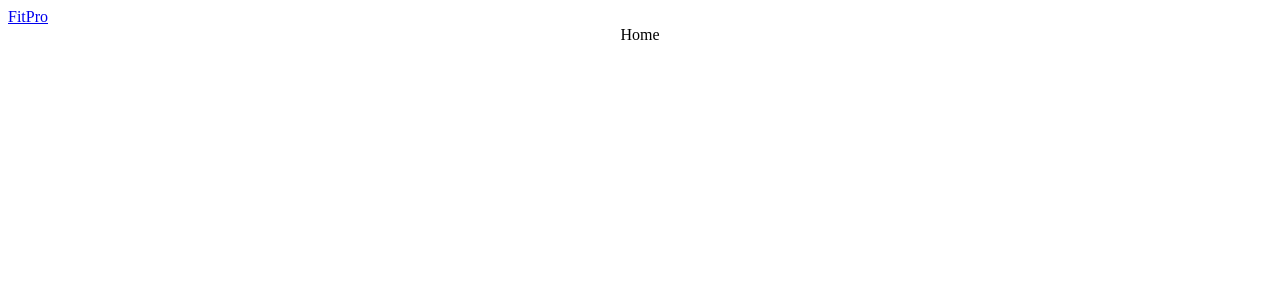
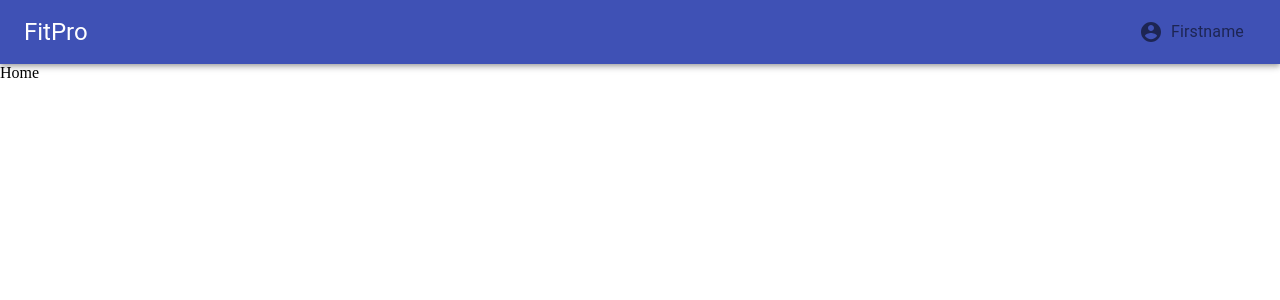
Before and after one commit to heatherwang39/Fitpro, a React app in the folder app/: page / in a window 1280 px wide. Shown: the top 300 px of the page. Built offline with nearby package versions, Linux system fonts and the light colour scheme.

Commit message:
Add user reducer, material-ui, navigation bar

```diff
--- a/app/index.html
+++ b/app/index.html
@@ -7,7 +7,7 @@
     </title>
 </head>
 
-<body class="container">
+<body>
     <div id="app"></div>
     <script src="/bundle.js"></script>
 </body>
--- a/app/package.json
+++ b/app/package.json
@@ -13,6 +13,8 @@
   "author": "",
   "license": "ISC",
   "dependencies": {
+    "@material-ui/core": "^4.9.2",
+    "@material-ui/icons": "^4.9.1",
     "body-parser": "^1.19.0",
     "history": "^4.10.1",
     "react": "^16.12.0",
--- a/app/src/components/Main.jsx
+++ b/app/src/components/Main.jsx
@@ -12,7 +12,6 @@ import { store } from "../store";
 export const Main = () => (
     <Router history={history}>
         <Provider store={store}>
-            <div className="container mt-3">
             <Navigation />
             <Route
                 exact
@@ -23,7 +22,6 @@ export const Main = () => (
                 path="/login"
                 component={LoginContainer}
             />
-            </div>
         </Provider>
     </Router>
 );
--- a/app/src/components/Navigation.jsx
+++ b/app/src/components/Navigation.jsx
@@ -3,16 +3,37 @@
  * Included on all pages
  */
 
-import { Link } from "react-router-dom";
 import React from "react";
+import { connect } from "react-redux";
+import {
+    AppBar, IconButton, Toolbar, Typography,
+} from "@material-ui/core";
+import { AccountCircle } from "@material-ui/icons";
 
-
-export const Navigation = () => (
-    <div className="header">
-        <Link to="/">
-            FitPro
-        </Link>
-    </div>
+const _Navigation = ({ user }) => (
+    <AppBar position="static">
+        <Toolbar>
+            <Typography variant="h5">
+                FitPro
+            </Typography>
+            <div className="navbar-right">
+                {user != null
+            && (
+                <div>
+                    <IconButton>
+                        <AccountCircle />
+                        <Typography className="navbar-name">
+                            {user.firstname}
+                        </Typography>
+                    </IconButton>
+                </div>
+            )}
+            </div>
+        </Toolbar>
+    </AppBar>
 );
 
+const mapStateToProps = (state) => ({ user: state.user });
+
+export const Navigation = connect(mapStateToProps)(_Navigation);
 export default Navigation;
--- a/app/src/reducers/index.js
+++ b/app/src/reducers/index.js
@@ -2,7 +2,15 @@ import { combineReducers } from "redux";
 import authReducer from "./auth_reducer";
 
 
+const defaultUser = {
+    username: "username",
+    firstname: "Firstname",
+    lastname: "Lastname",
+    isTrainer: false,
+};
+
 /* Combine all of the reducers here  */
 export default combineReducers({
     authReducer,
+    user: (user = defaultUser) => user,
 });
--- a/app/src/style.css
+++ b/app/src/style.css
@@ -1,3 +1,12 @@
-.center {
-    text-align: center;
+body {
+    margin: 0;
+    padding: 0;
 }
+
+.navbar-right {
+    margin-left: auto;
+}
+
+.navbar-name {
+    padding-left: 8px;
+}
```
Also changed, not shown: app/.eslintrc.json. Lines whose indentation alone changed are shown as unchanged.
